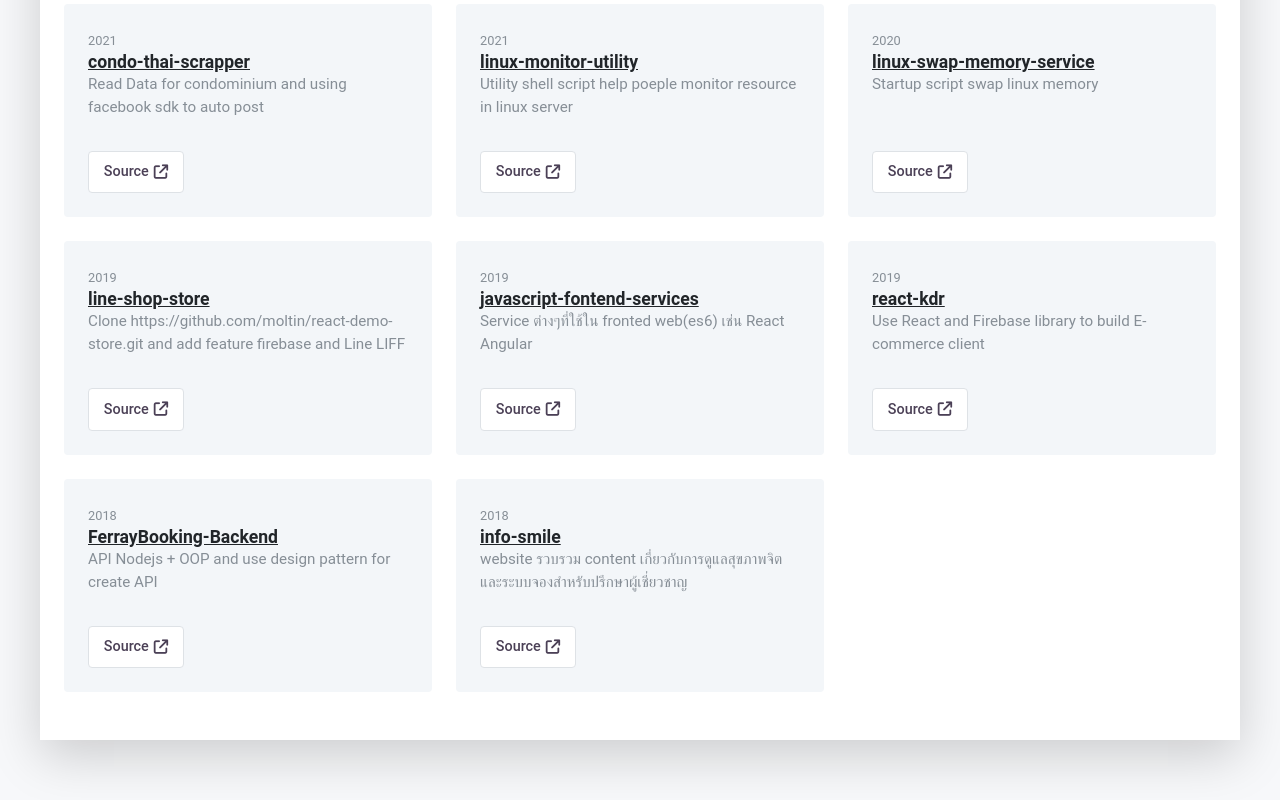
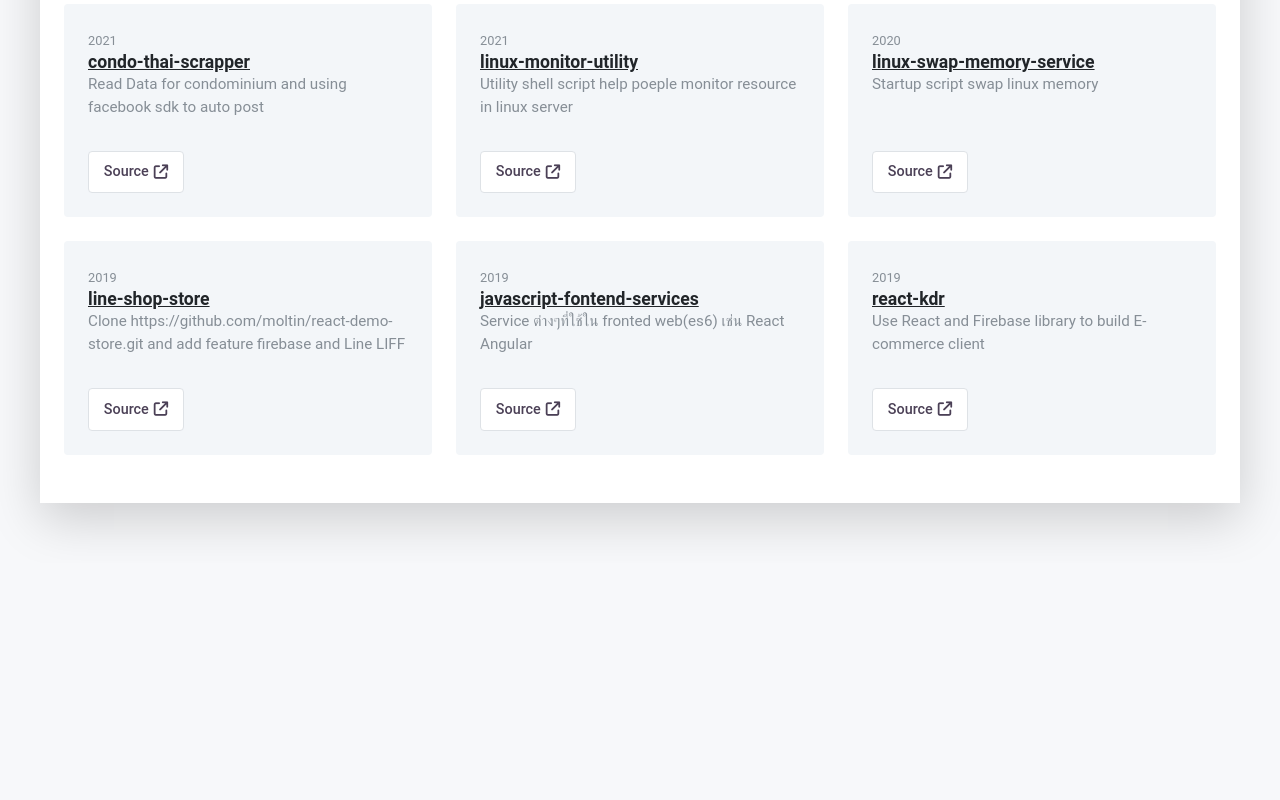
Before and after one commit to PanupongDeve/panupong-resume, a React (Vite) app in the folder client/: page /portfolio in a window 1280 px wide. Shown: the part 859-1659 px from the top of the page. After the commit the page ends 1422 px from the top, so only its background shows below. Built offline with nearby package versions, Linux system fonts and the light colour scheme.

Commit message:
remove 2 project

```diff
--- a/client/src/components/PortfolioBody/index.tsx
+++ b/client/src/components/PortfolioBody/index.tsx
@@ -87,20 +87,20 @@ const portfolio_details = [
         source_link: 'https://github.com/PanupongDeve/react-kdr',
         detail: 'Use React and Firebase library to build E-commerce client'
     },
-    {
-        time: '2018',
-        title: 'FerrayBooking-Backend',
-        title_link: 'https://github.com/PanupongDeve/FerrayBooking-Backend',
-        source_link: 'https://github.com/PanupongDeve/FerrayBooking-Backend',
-        detail: 'API Nodejs + OOP and use design pattern for create API'
-    },
-    {
-        time: '2018',
-        title: 'info-smile',
-        title_link: 'https://github.com/PanupongDeve/info-smile-prod',
-        source_link: 'https://github.com/PanupongDeve/info-smile-prod',
-        detail: 'website รวบรวม content เกี่ยวกับการดูแลสุขภาพจิต และระบบจองสำหรับปรึกษาผู้เชี่ยวชาญ'
-    }
+    // {
+    //     time: '2018',
+    //     title: 'FerrayBooking-Backend',
+    //     title_link: 'https://github.com/PanupongDeve/FerrayBooking-Backend',
+    //     source_link: 'https://github.com/PanupongDeve/FerrayBooking-Backend',
+    //     detail: 'API Nodejs + OOP and use design pattern for create API'
+    // },
+    // {
+    //     time: '2018',
+    //     title: 'info-smile',
+    //     title_link: 'https://github.com/PanupongDeve/info-smile-prod',
+    //     source_link: 'https://github.com/PanupongDeve/info-smile-prod',
+    //     detail: 'website รวบรวม content เกี่ยวกับการดูแลสุขภาพจิต และระบบจองสำหรับปรึกษาผู้เชี่ยวชาญ'
+    // }
 ]
 
 
```
